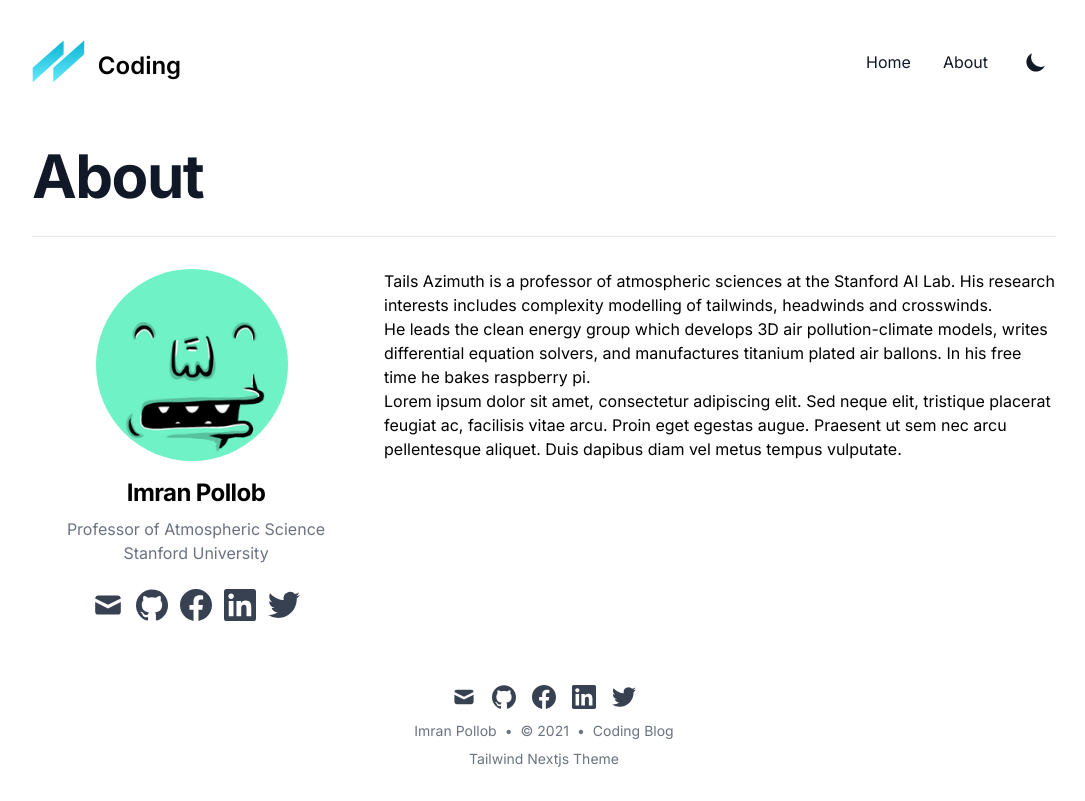
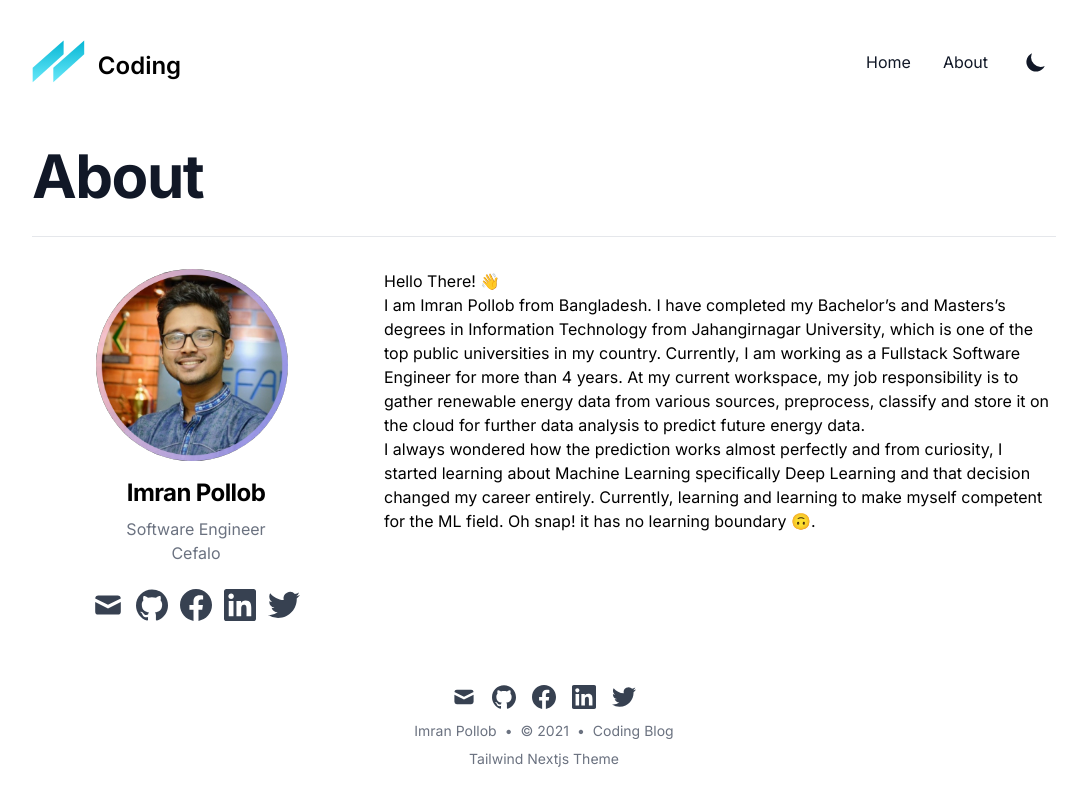
Before and after one commit to imranpollob/code-ui, a Next.js app: page /about in a window 1280 px wide. Shown: the whole page, without its empty margins (96-1181 px from the left). Built offline with nearby package versions, Linux system fonts and the light colour scheme; what @tailwindcss/typography would draw is missing.

Commit message:
update profile and fontmatter

```diff
--- a/data/siteMetadata.json
+++ b/data/siteMetadata.json
@@ -6,7 +6,7 @@
   "language": "en-us",
   "siteUrl": "https://tailwind-nextjs-starter-blog.vercel.app",
   "siteRepo": "https://github.com/timlrx/tailwind-nextjs-starter-blog",
-  "image": "/static/images/avatar.png",
+  "image": "/static/images/imran-pollob.jpg",
   "socialBanner": "/static/images/twitter-card.png",
   "email": "address@yoursite.com",
   "github": "https://github.com/pollmix",
--- a/layouts/PostLayout.js
+++ b/layouts/PostLayout.js
@@ -48,7 +48,7 @@ export default function PostLayout({ children, frontMatter, next, prev }) {
                       src={siteMetadata.image}
                       width="38px"
                       height="38px"
-                      alt="avatar"
+                      alt="imran pollob"
                       className="w-10 h-10 rounded-full"
                     />
                     <dl className="text-sm font-medium leading-5 whitespace-nowrap">
--- a/pages/about.js
+++ b/pages/about.js
@@ -21,7 +21,7 @@ export default function About() {
           <div className="flex flex-col items-center pt-8 space-x-2">
             <Image
               src={siteMetadata.image}
-              alt="avatar"
+              alt="imran pollob"
               width="192px"
               height="192px"
               className="w-48 h-48 rounded-full"
@@ -29,8 +29,8 @@ export default function About() {
             <h3 className="pt-4 pb-2 text-2xl font-bold leading-8 tracking-tight">
               {siteMetadata.author}
             </h3>
-            <div className="text-gray-500 dark:text-gray-400">Professor of Atmospheric Science</div>
-            <div className="text-gray-500 dark:text-gray-400">Stanford University</div>
+            <div className="text-gray-500 dark:text-gray-400">Software Engineer</div>
+            <div className="text-gray-500 dark:text-gray-400">Cefalo</div>
             <div className="flex pt-6 space-x-3">
               <SocialIcon kind="mail" href={`mailto:${siteMetadata.email}`} />
               <SocialIcon kind="github" href={siteMetadata.github} />
@@ -42,19 +42,28 @@ export default function About() {
           </div>
           <div className="pt-8 pb-8 prose dark:prose-dark max-w-none xl:col-span-2">
             <p>
-              Tails Azimuth is a professor of atmospheric sciences at the Stanford AI Lab. His
-              research interests includes complexity modelling of tailwinds, headwinds and
-              crosswinds.
+              Hello There!{' '}
+              <span role="img" aria-label="Waving Hand">
+                👋
+              </span>
             </p>
             <p>
-              He leads the clean energy group which develops 3D air pollution-climate models, writes
-              differential equation solvers, and manufactures titanium plated air ballons. In his
-              free time he bakes raspberry pi.
+              I am Imran Pollob from Bangladesh. I have completed my Bachelor’s and Masters’s
+              degrees in Information Technology from Jahangirnagar University, which is one of the
+              top public universities in my country. Currently, I am working as a Fullstack Software
+              Engineer for more than 4 years. At my current workspace, my job responsibility is to
+              gather renewable energy data from various sources, preprocess, classify and store it
+              on the cloud for further data analysis to predict future energy data.
             </p>
             <p>
-              Lorem ipsum dolor sit amet, consectetur adipiscing elit. Sed neque elit, tristique
-              placerat feugiat ac, facilisis vitae arcu. Proin eget egestas augue. Praesent ut sem
-              nec arcu pellentesque aliquet. Duis dapibus diam vel metus tempus vulputate.
+              I always wondered how the prediction works almost perfectly and from curiosity, I
+              started learning about Machine Learning specifically Deep Learning and that decision
+              changed my career entirely. Currently, learning and learning to make myself competent
+              for the ML field. Oh snap! it has no learning boundary{' '}
+              <span role="img" aria-label="Upside-Down Face">
+                🙃
+              </span>
+              .
             </p>
           </div>
         </div>
```
Also changed, not shown: data/blog/code-sample.md (deleted, +0 -41 lines), .forestry/front_matter/templates/basic-blog.yml, public/static/images/imran-pollob.jpg (added).
